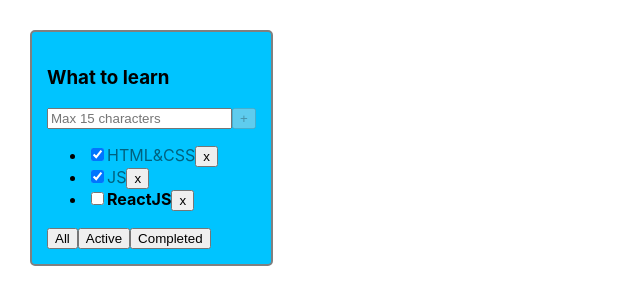
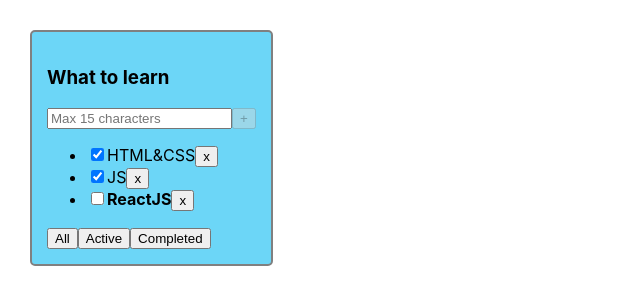
Before and after one commit to ElenaWebDev984/todolist_repeat, a React (Vite) app: page / in a window 1280 px wide. Shown: the top 304 px of the page, without its empty margins (0-640 px from the left). Built offline with nearby package versions, Linux system fonts and the light colour scheme.

Commit message:
updated styles

```diff
--- a/src/App.css
+++ b/src/App.css
@@ -11,7 +11,7 @@
   padding: 15px;
   border: 2px solid gray;
   border-radius: 5px;
-  background-color: #00c4ff;
+  background-color: #6cd6f7;
 }
 
 .task {
@@ -19,5 +19,6 @@
 }
 
 .task-done {
-  opacity: 0.5;
+  /*color: #565857;*/
+  /*opacity: 0.5;*/
 }
```
